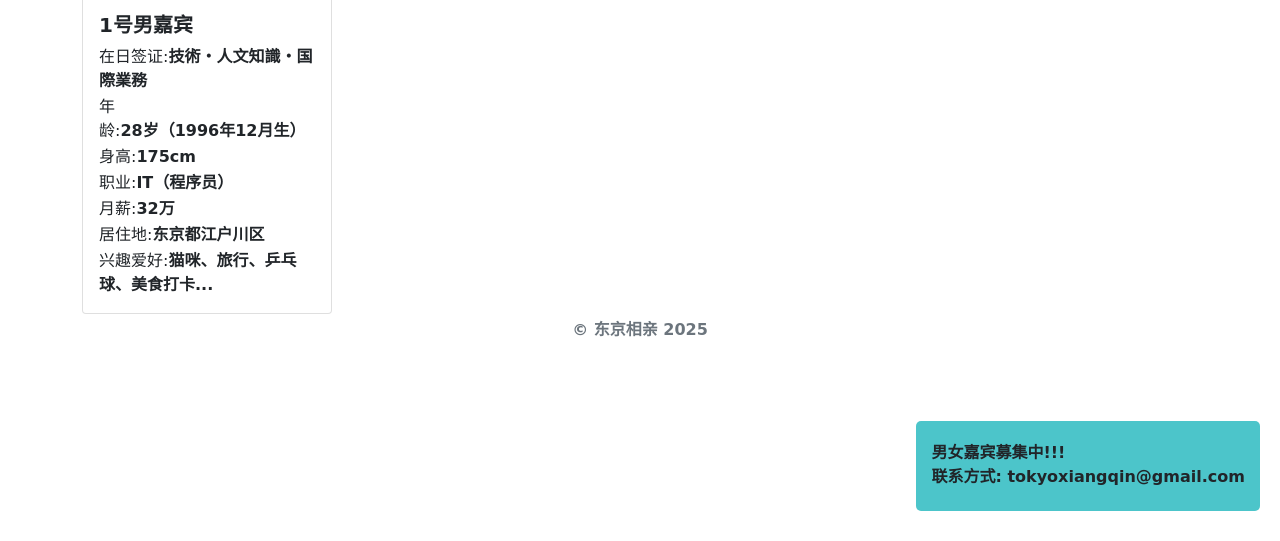
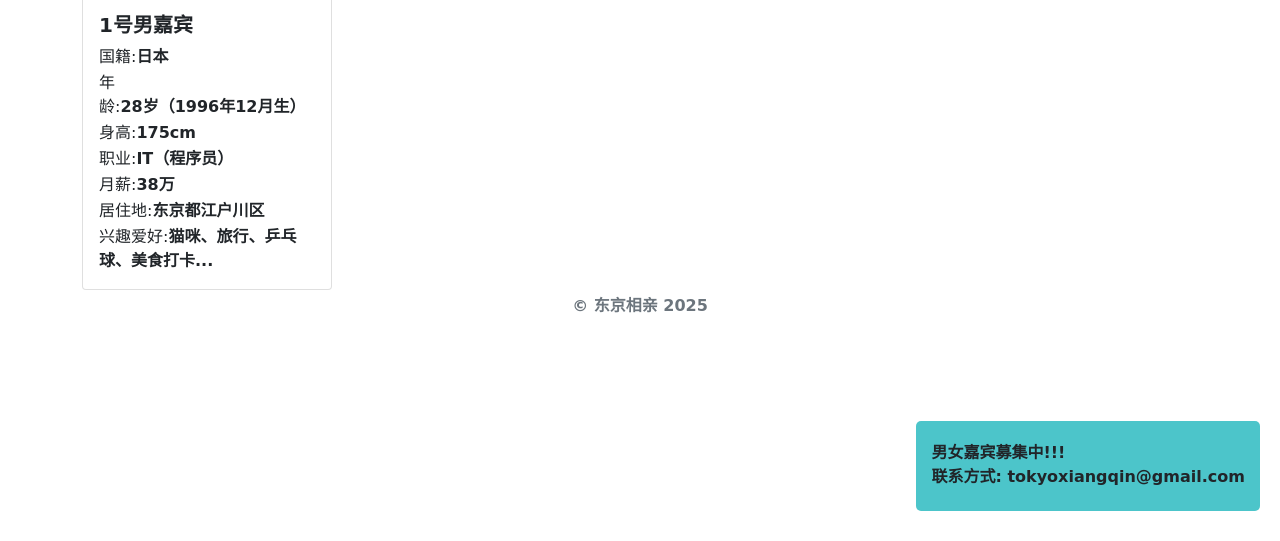
Before and after one commit to tokyo-hj/xq, a plain HTML site: page index.html in a window 1280 px wide. Shown: the part 259-800 px from the top of the page. Drawn offline with nearby package versions, Linux system fonts and the light colour scheme.

Commit message:
Update index.html

```diff
--- a/index.html
+++ b/index.html
@@ -82,11 +82,11 @@
               <h5 class="card-title" style="
     font-weight: 700;
 ">1号男嘉宾</h5>
-              <p class="card-text"><span class="tsp">在日签证:</span>技術・人文知識・国際業務</p>
+              <p class="card-text"><span class="tsp">国籍:</span>日本</p>
               <p class="card-text"><span class="tsp">年龄:</span>28岁（1996年12月生）</p>
               <p class="card-text"><span class="tsp">身高:</span>175cm</p>
               <p class="card-text"><span class="tsp">职业:</span>IT（程序员）</p>
-              <p class="card-text"><span class="tsp">月薪:</span>32万</p>
+              <p class="card-text"><span class="tsp">月薪:</span>38万</p>
               <p class="card-text"><span class="tsp">居住地:</span>东京都江户川区</p>
               <p class="card-text"><span class="tsp">兴趣爱好:</span>猫咪、旅行、乒乓球、美食打卡...</p>
             </div>
```
